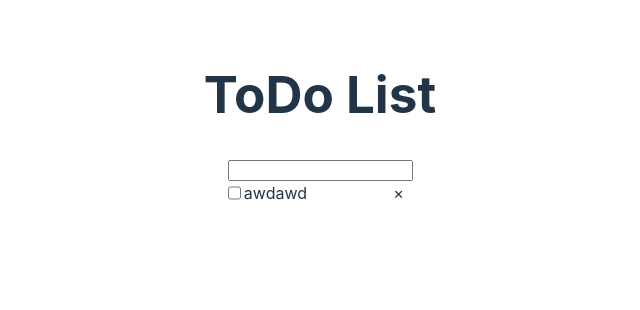
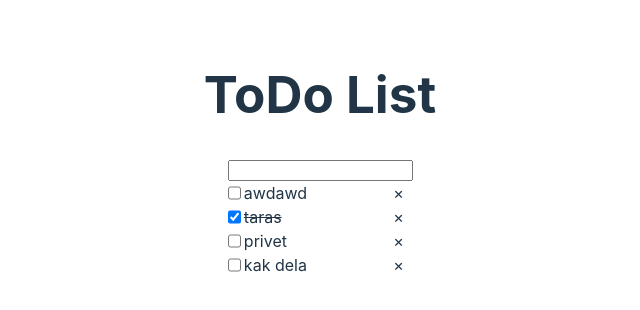
Before and after one commit to Cymshoot/todo-on-vue, a Vue app: page / in a window 1280 px wide. Shown: the top 310 px of the page, without its empty margins (320-960 px from the left). Built offline with nearby package versions, Linux system fonts and the light colour scheme.

Commit message:
Second commit

```diff
--- a/src/App.vue
+++ b/src/App.vue
@@ -1,36 +1,55 @@
 <template>
-  <div>
-    <h1>ToDo List</h1>
-    <input type="text" v-model="input" @keypress.enter="addNewTask" />
-    <div>
-      <div class="task-wrapper" v-for="(task, id) in tasks" :key="id">
-        <input type="checkbox" />
-        <div>{{ task.title }}</div>
-        <div class="delete-task" @click="deleteTask(id)">&times;</div>
-      </div>
-    </div>
-  </div>
+  <h1>ToDo List</h1>
+  <input type="text" v-model="input" @keypress.enter="addNewTask" />
+  <Task
+    v-for="task in tasks"
+    :key="task.id"
+    :task="task"
+    @task-completed="completedTask"
+    @task-deleted="deleteTask"
+  />
 </template>
 
 <script>
+import Task from "./components/Task.vue";
+
 export default {
+  components: { Task },
   data() {
     return {
-      tasks: [{ title: "awdawd" }],
+      tasks: [
+        { id: 1, title: "awdawd", completed: false },
+        { id: 2, title: "taras", completed: true },
+        { id: 3, title: "privet", completed: false },
+        { id: 4, title: "kak dela", completed: false },
+      ],
       input: "",
     };
   },
   methods: {
     deleteTask(id) {
-      this.tasks.splice(id, 1);
+      const index = this.tasks.findIndex((task) => task.id === id);
+      if (index !== -1) {
+        this.tasks.splice(index, 1);
+      }
     },
     addNewTask() {
       if (this.input && this.input.trim()) {
         this.tasks.push({
+          id: Date.now(),
           title: this.input,
+          completed: false,
         });
         this.input = "";
       }
+    },
+    completedTask(id) {
+      this.tasks = this.tasks.map((task) => {
+        if (task.id === id) {
+          task.completed = !task.completed;
+        }
+        return task;
+      });
     },
   },
 };
--- /dev/null
+++ b/src/components/Task.vue
@@ -0,0 +1,32 @@
+<template>
+  <div class="task-wrapper">
+    <input
+      type="checkbox"
+      @change="completedTask(task.id)"
+      :checked="task.completed"
+    />
+    <div :style="{ textDecoration: task.completed ? 'line-through' : 'none' }">
+      {{ task.title }}
+    </div>
+    <div class="delete-task" @click="deleteTask(task.id)">&times;</div>
+  </div>
+</template>
+
+<script>
+export default {
+  props: {
+    task: {
+      type: Object,
+      required: true,
+    },
+  },
+  emits: ["task-completed", "task-deleted"],
+  methods: {
+    deleteTask() {
+      this.$emit("task-deleted", this.task.id);
+    },
+  },
+};
+</script>
+
+<style></style>
```
